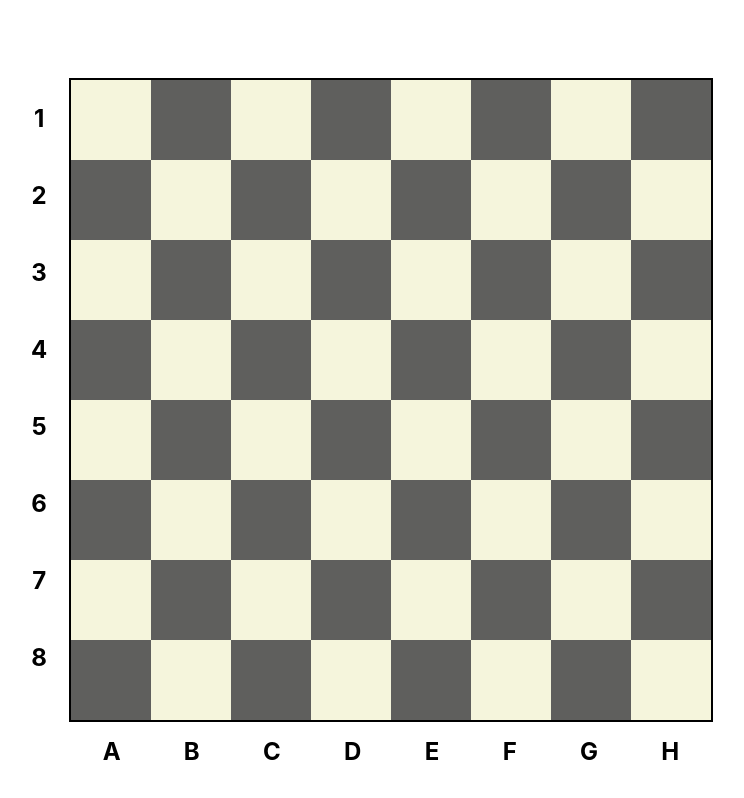
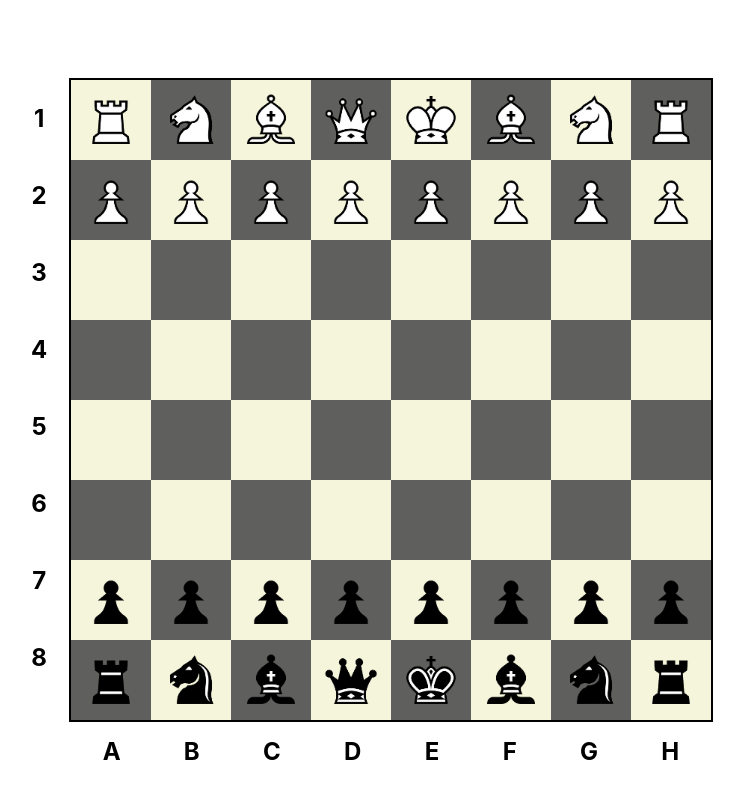
Before and after one commit to eduard15x/chess-game-challenge, a React (Create React App) app: page / in a window 1280 px wide. Shown: the whole page, without its empty margins (249-993 px from the left). Built offline with nearby package versions, Linux system fonts and the light colour scheme.

Commit message:
Add chess pieces on board
Loading the chess board with pieces on it, in order
Adding little styling for chess on board, and some animations for hover and active states

```diff
--- a/src/components/chessBoard.js
+++ b/src/components/chessBoard.js
@@ -10,6 +10,9 @@ const ChessBoard = () => {
   const [position, setPosition] = useState("");
   const [whitePlayer, setWhitePlayer] = useState(WhitePlayer);
   const [blackPlayer, setBlackPlayer] = useState(BlackPlayer);
+
+  const combinedArr = [...whitePlayer.pieces, ...blackPlayer.pieces];
+  // TODO const [positionArray, setPositionArray]
 
   const getPosition = (e) => {
     setPosition(e.target.dataset.squarePosition);
@@ -24,9 +27,22 @@ const ChessBoard = () => {
               key={colIndex}
               id={`col-${col}`}
               className={`${row % 2 === colIndex % 2 ? "dark" : "white"}`}
-              data-square-position={`${row}${col}`}
+              data-square-position={`${col}${row}`}
               onClick={getPosition}
-            ></div>
+            >
+              {combinedArr.map((piece) =>
+                piece.position === `${col}${row}` ? (
+                  <img
+                    className="chess-board__piece-img"
+                    key={combinedArr.indexOf(piece)}
+                    alt={piece.name}
+                    src={piece.imageSrc}
+                  />
+                ) : (
+                  ""
+                )
+              )}
+            </div>
           ))}
         </div>
       ))}
--- a/src/index.scss
+++ b/src/index.scss
@@ -26,21 +26,39 @@ code {
   height: 640px;
   border: 2px solid black;
 
+  &__piece-img {
+    width: 75%;
+    cursor: pointer;
+
+    &:hover {
+      scale: 1.2;
+    }
+  }
+
   .row {
     display: flex;
+  }
+
+  .dark,
+  .white {
+    width: 80px;
+    height: 80px;
+    display: flex;
+    align-items: center;
+    justify-content: center;
+
+    &:active {
+      filter: brightness(0.8);
+    }
   }
 
   .dark {
     color: #5f5f5d;
     background-color: #5f5f5d;
-    width: 80px;
-    height: 80px;
   }
 
   .white {
     color: beige;
     background-color: beige;
-    width: 80px;
-    height: 80px;
   }
 }
```
